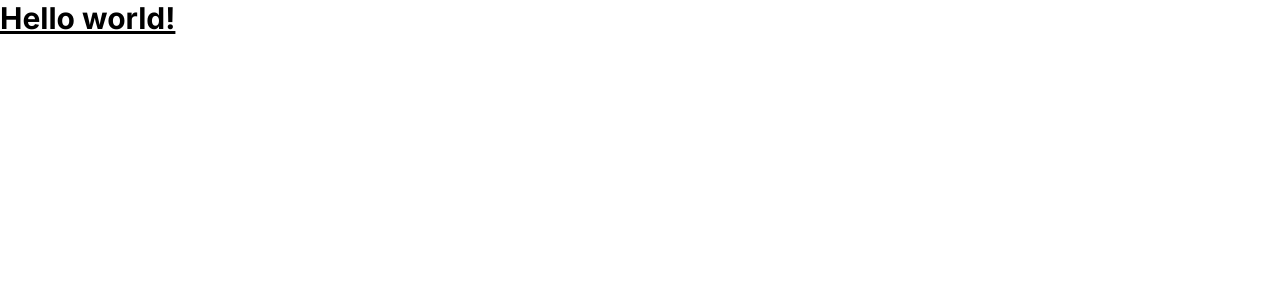
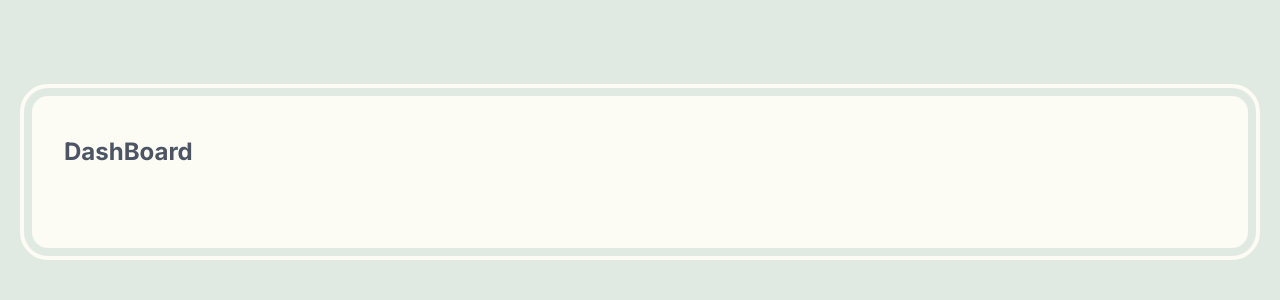
Before and after one commit to CodyMan0/svelteTodo, a SvelteKit app: page / in a window 1280 px wide. Shown: the top 300 px of the page. Built offline with nearby package versions, Linux system fonts and the light colour scheme.

Commit message:
feat: add page

```diff
--- a/src/routes/+page.svelte
+++ b/src/routes/+page.svelte
@@ -1,3 +1,7 @@
-<h1 class="text-3xl font-bold underline">
-  Hello world!
-</h1>
+<div class="min-h-screen bg-olive-one p-0 selection:bg-green-two md:py-24 md:px-8">
+  <main class="mx-auto min-h-screen max-w-none rounded-none bg-cream-four px-5 py-10 outline-none md:min-h-max md:min-w-[60rem] md:rounded-2xl md:px-8 md:outline md:outline-4 md:outline-offset-8 md:outline-cream-four">
+    <h1 class="text-2xl font-bold text-gray-three">DashBoard</h1>
+    <div class="mt-10">
+    </div>
+  </main>
+</div>
```
